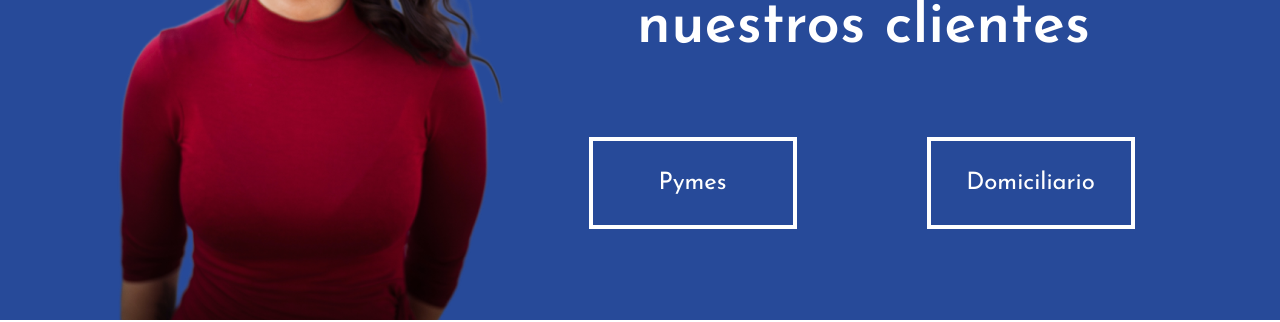
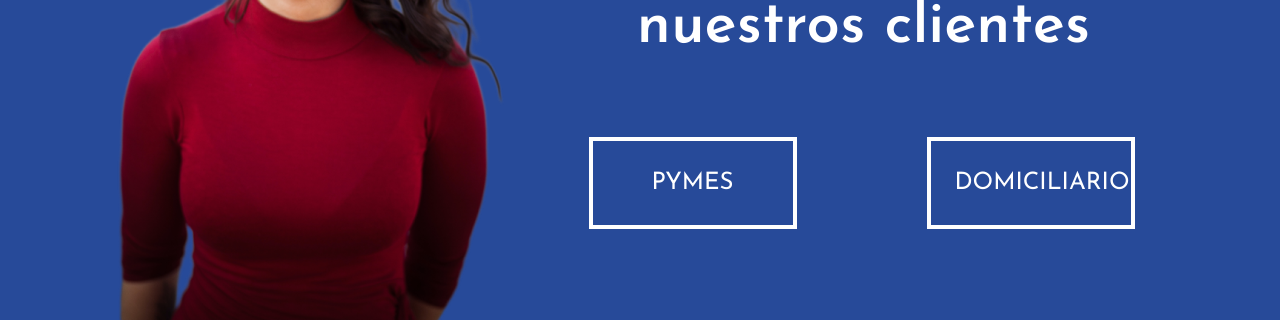
Before and after one commit to labs-company/costanet, a Next.js app: page / in a window 1280 px wide. Shown: the part 1800-2122 px from the top of the page. Built offline with nearby package versions, Linux system fonts and the light colour scheme.

Commit message:
chore: Update ServiceClientComponet.tsx

```diff
--- a/components/ServiceClientComponet.tsx
+++ b/components/ServiceClientComponet.tsx
@@ -60,14 +60,14 @@ export default function ServiceClientComponet() {
             href="https://wa.me/573205133639?text=Hola%20¡Estoy%20interesado%20en%20sus%20servicios%20pymes!"
             className="btnpymes text-center"
           >
-            Pymes
+            PYMES
           </a>
 
           <a
             href="https://wa.me/573205133639?text=Hola%20¡Estoy%20interesado%20en%20sus%20servicios%20domiciliario!"
             className="btnpymes text-center"
           >
-            Domiciliario
+            DOMICILIARIO
           </a>
         </div>
       </Grid>
```
